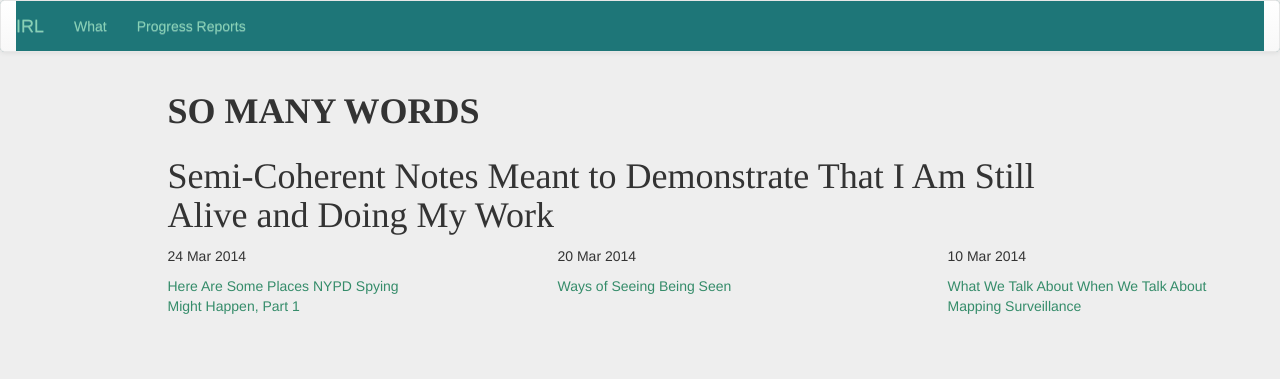
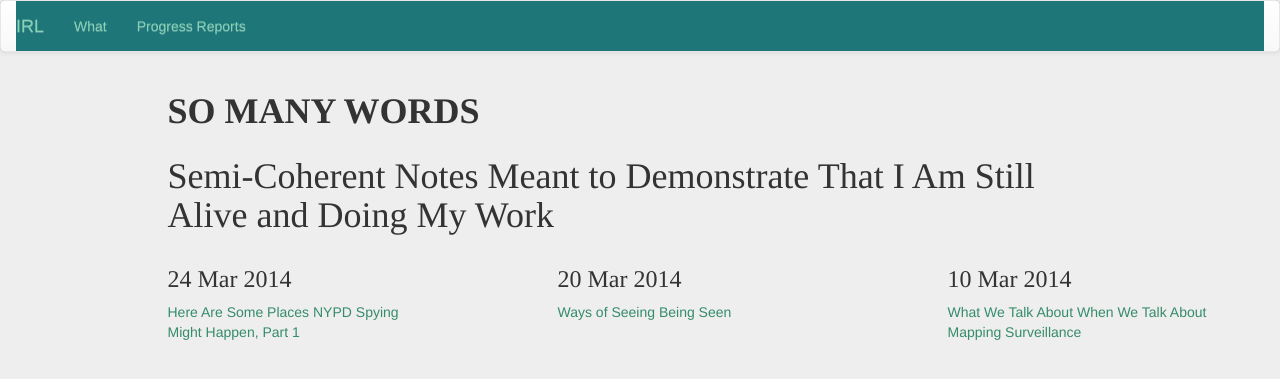
Before and after one commit to irl-so/irl-so.github.io, a Jekyll site: the page built from manywords/index.markdown, in a window 1280 px wide. Shown: the top 379 px of the page. Built offline with Jekyll 4.4.1, drawn with Linux system fonts in a browser that asks for light colours; nearby versions of some CDN libraries; Markdown is read by kramdown in place of the engine named in the settings.

Commit message:
minor formatting edit to blog index

```diff
--- a/_layouts/manywords.html
+++ b/_layouts/manywords.html
@@ -14,7 +14,7 @@
 	</div>
 	    {% for post in site.posts %}
 	    <div class="col-md-3 col-md-offset-1">
-	    <p>{{ post.date | date_to_string }}</p><p><a href="{{ post.url }}">{{ post.title }}</a></p><hr>
+	    <h3>{{ post.date | date_to_string }}</h3><p><a href="{{ post.url }}">{{ post.title }}</a></p><hr>
 	    </div>
 	    {% endfor %}
 	</div>
```
